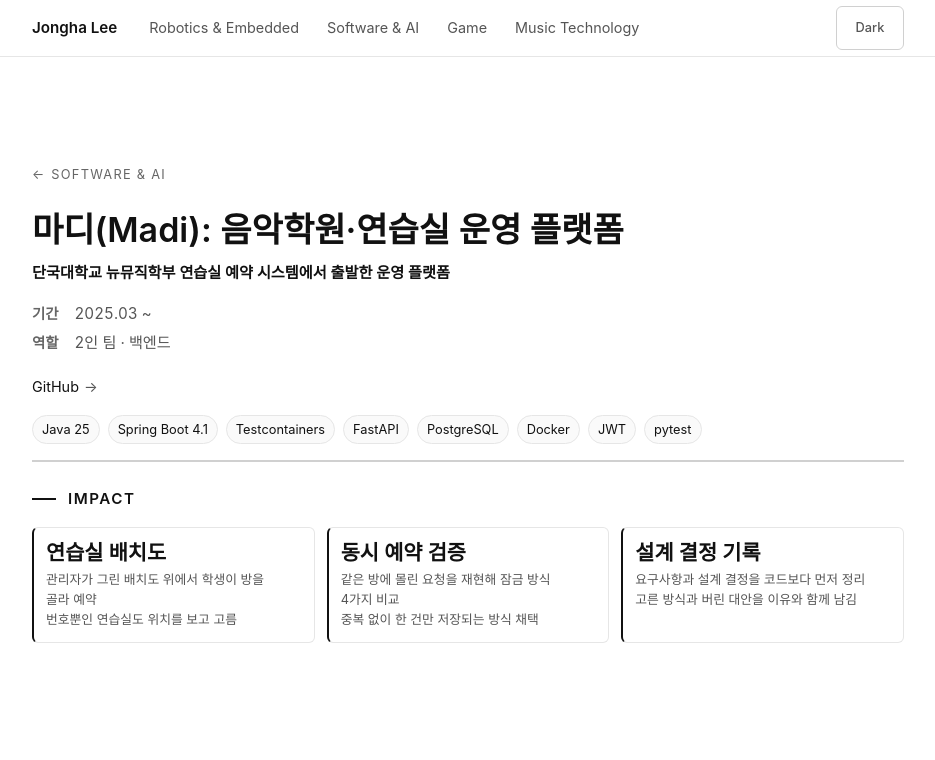
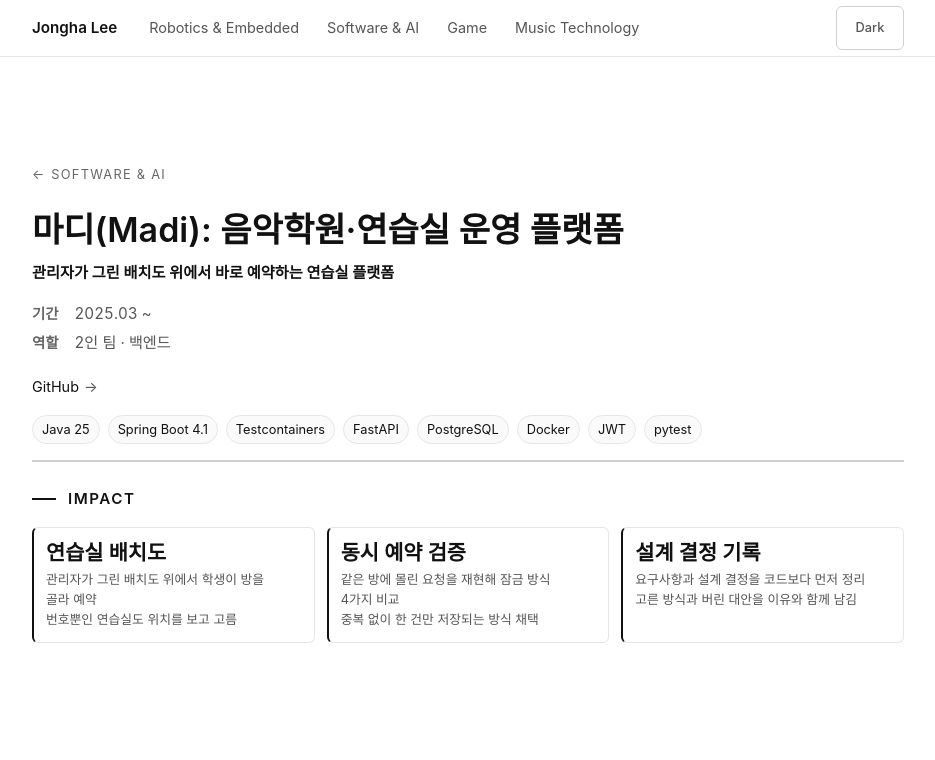
Before and after one commit to bell-ha/bell-ha.github.io, a plain HTML site: page projects/studio-booking/index.html in a window 1280 px wide. Shown: the top 760 px of the page, without its empty margins (172-1107 px from the left). Drawn offline with Linux system fonts and the light colour scheme; a web font is replaced by a local one.

Commit message:
마디 한 줄 소개: 관리자가 그린 배치도 위에서 바로 예약하는 연습실 플랫폼

```diff
--- a/projects/studio-booking/index.html
+++ b/projects/studio-booking/index.html
@@ -4,11 +4,11 @@
 <meta charset="utf-8">
 <meta name="viewport" content="width=device-width, initial-scale=1">
 <title>마디(Madi): 음악학원·연습실 운영 플랫폼 | Jongha Lee</title>
-<meta name="description" content="단국대학교 뉴뮤직학부 연습실 예약 시스템에서 출발한 운영 플랫폼">
+<meta name="description" content="관리자가 그린 배치도 위에서 바로 예약하는 연습실 플랫폼">
 <link rel="canonical" href="https://bell-ha.github.io/projects/studio-booking/">
 <meta property="og:type" content="article">
 <meta property="og:title" content="마디(Madi): 음악학원·연습실 운영 플랫폼 | Jongha Lee">
-<meta property="og:description" content="단국대학교 뉴뮤직학부 연습실 예약 시스템에서 출발한 운영 플랫폼">
+<meta property="og:description" content="관리자가 그린 배치도 위에서 바로 예약하는 연습실 플랫폼">
 <meta property="og:url" content="https://bell-ha.github.io/projects/studio-booking/">
 <meta property="og:image" content="https://bell-ha.github.io/assets/img/common/og.jpg">
 <meta property="og:locale" content="ko_KR">
@@ -50,7 +50,7 @@
 <header class="detail-header">
 <p class="detail-breadcrumb"><a href="../../#software">Software &amp; AI</a></p>
 <h1 class="detail-title">마디(Madi): 음악학원·연습실 운영 플랫폼</h1>
-<p class="detail-oneline">단국대학교 뉴뮤직학부 연습실 예약 시스템에서 출발한 운영 플랫폼</p>
+<p class="detail-oneline">관리자가 그린 배치도 위에서 바로 예약하는 연습실 플랫폼</p>
 <dl class="detail-meta">
 <dt class="meta-key">기간</dt><dd>2025.03 ~</dd>
 <dt class="meta-key">역할</dt><dd>2인 팀 · 백엔드</dd>
```
Also changed, not shown: index.html (+1 -1 lines).
